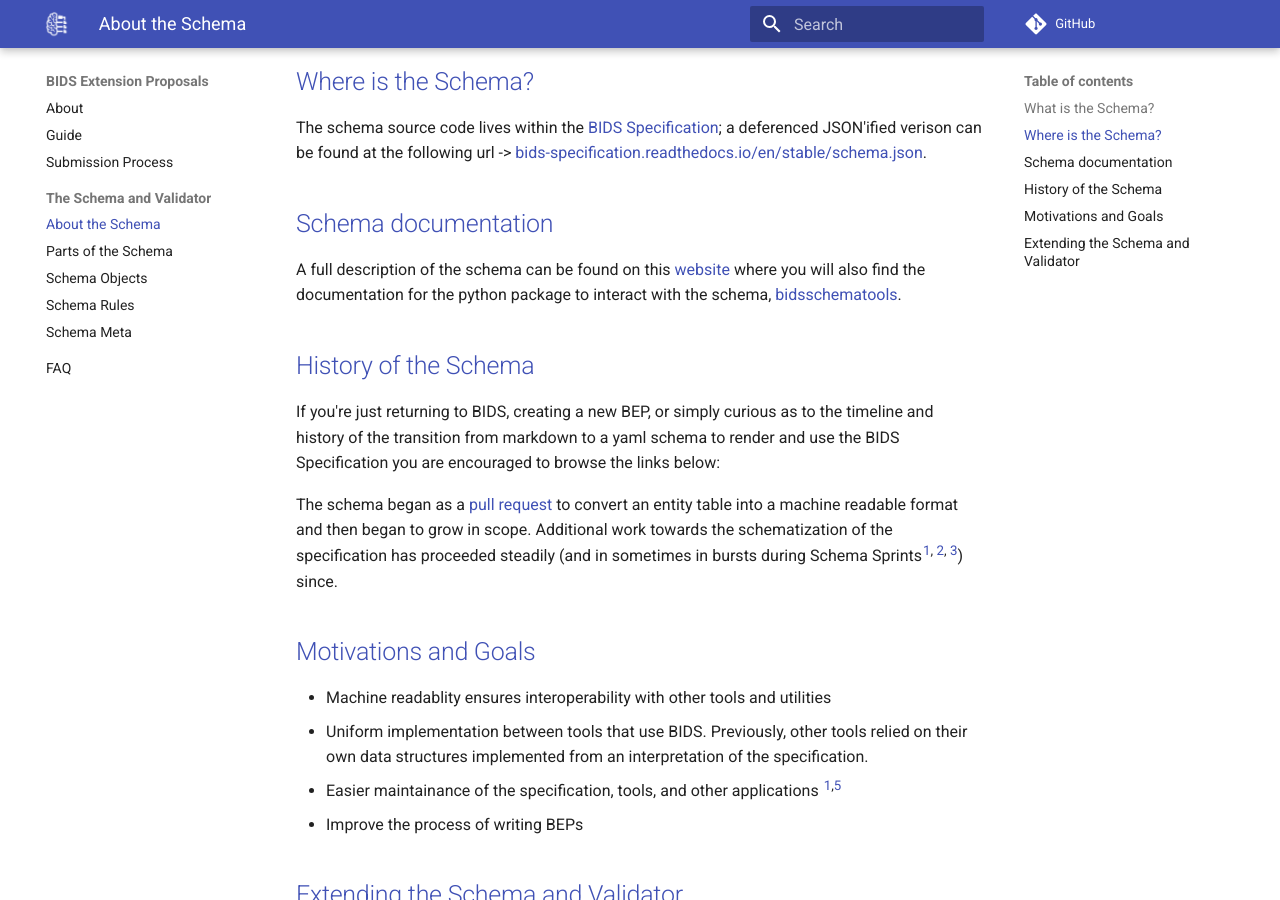
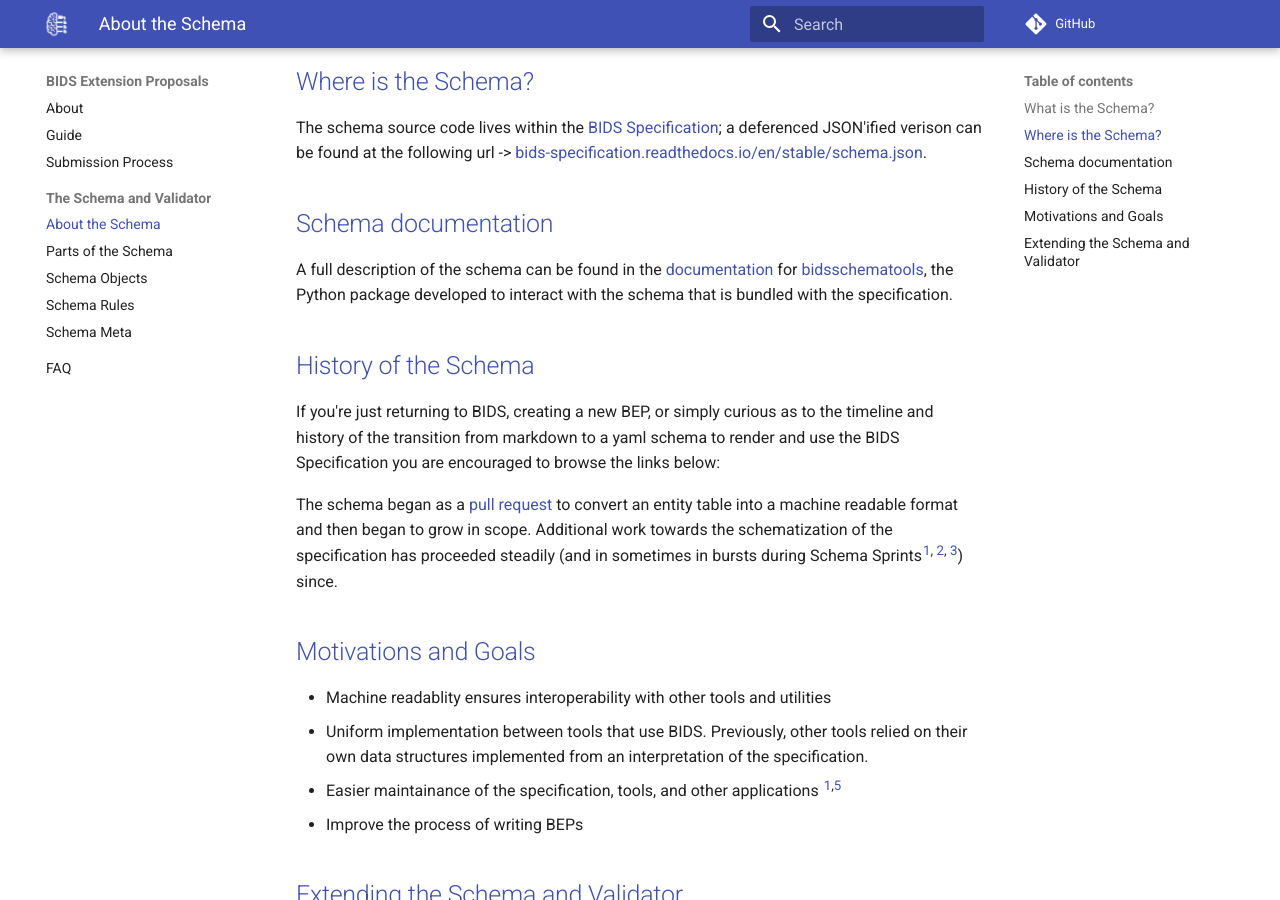
Before and after one commit to bids-standard/bids-extensions, an MkDocs documentation site: the page built from docs/schema.md, in a window 1280 px wide and 900 px high, scrolled down 894 px. Built offline with MkDocs 1.6.1 and Material for MkDocs 9.7.7, drawn with Linux system fonts in a browser that asks for light colours; comment, search, counter and statistics services are not loaded.

Commit message:
Apply suggestions from code review
Co-authored-by: Chris Markiewicz <effigies@gmail.com>

```diff
--- a/docs/schema.md
+++ b/docs/schema.md
@@ -44,9 +44,9 @@ The schema source code lives within the [BIDS Specification][schema_source];
 
 ## Schema documentation
 
-A full description of the schema can be found on this [website][bidsschematools_rtd]
-where you will also find the documentation for the python package
-to interact with the schema, [bidsschematools][bidsschematools_pypi].
+A full description of the schema can be found in the [documentation][bidsschematools_rtd]
+for [bidsschematools][bidsschematools_pypi], the Python package developed to interact with
+the schema that is bundled with the specification.
 
 ## History of the Schema
 
```
Also changed, not shown: docs/faq.md (+5 -3 lines).
